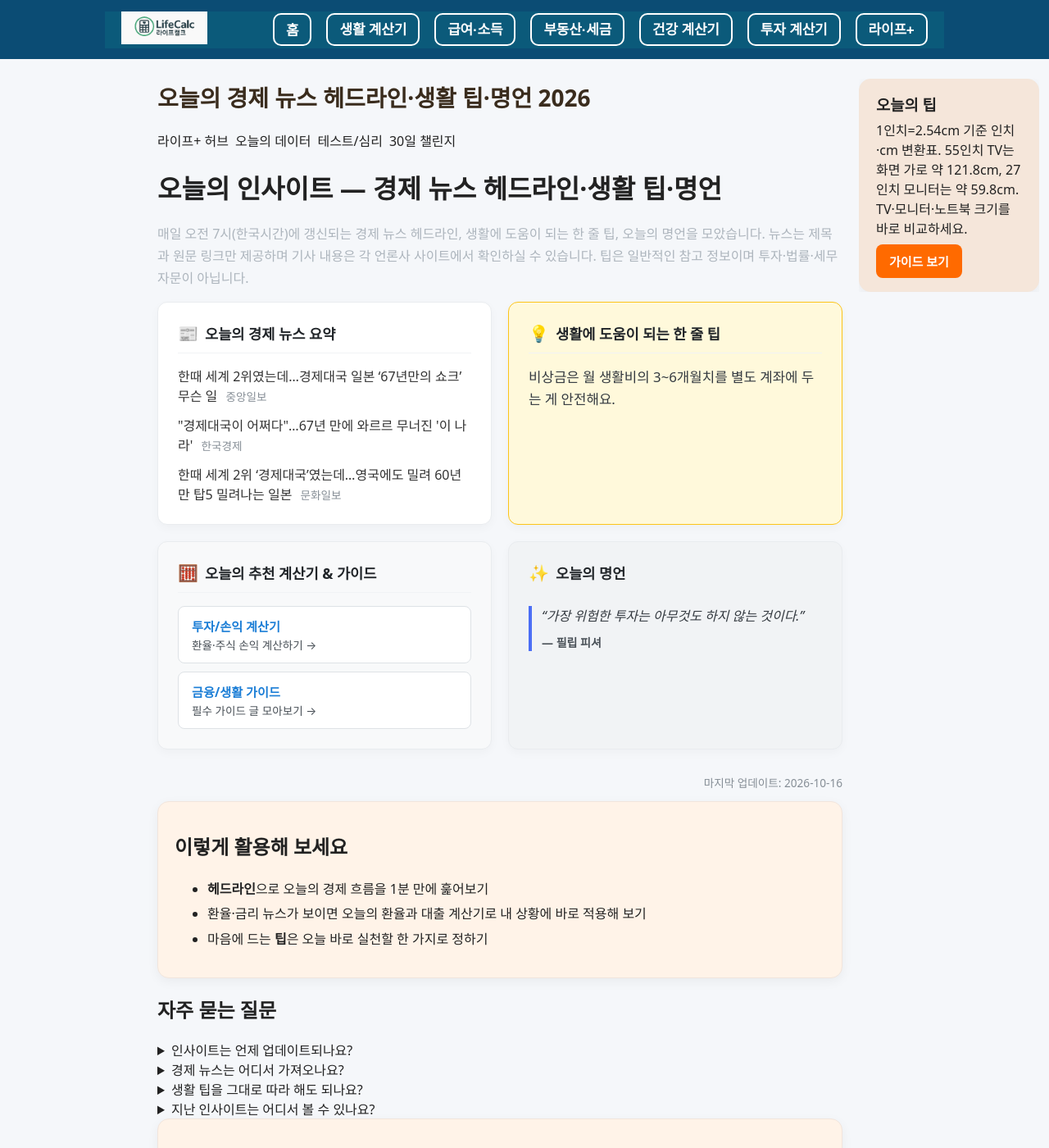
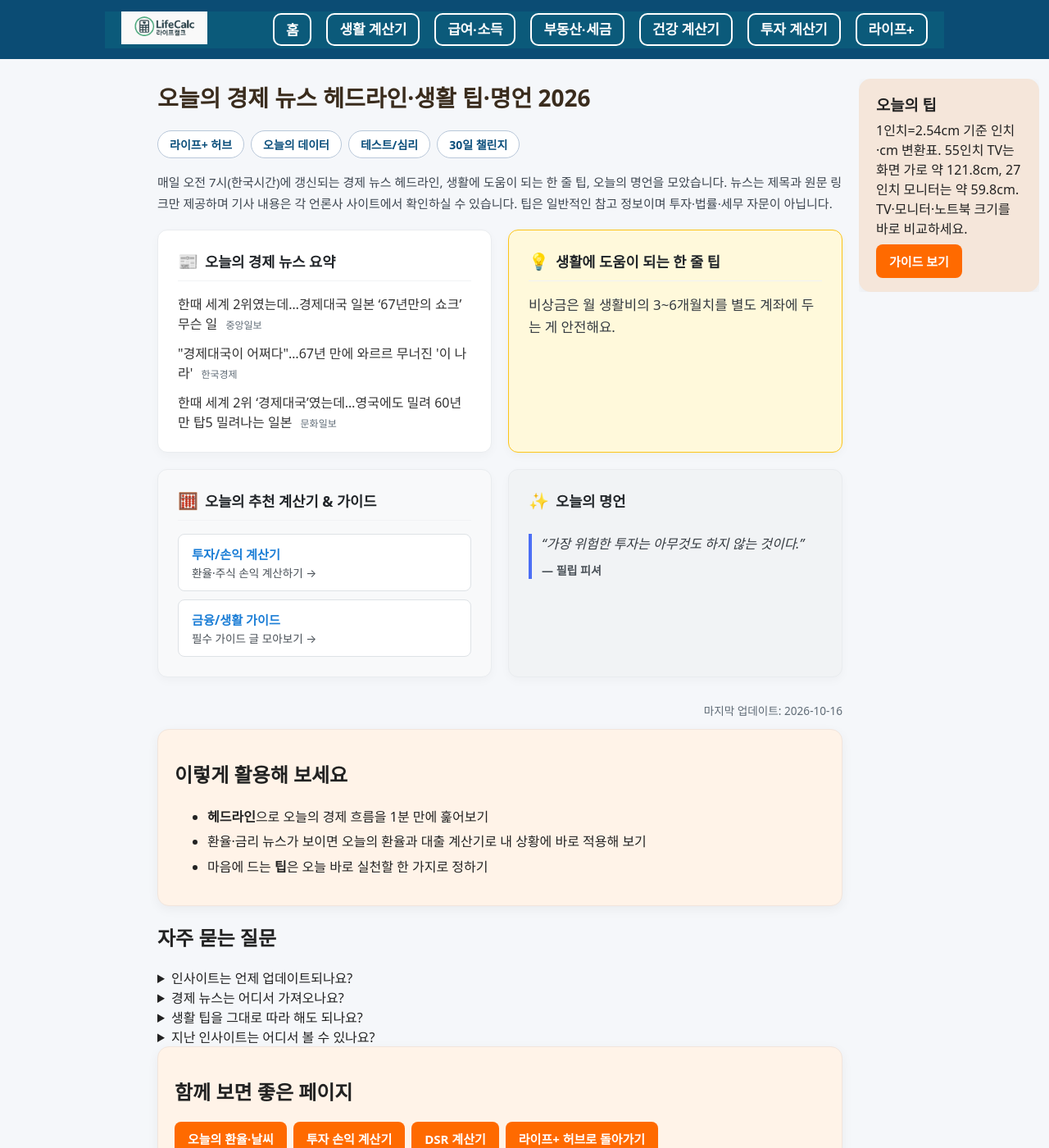
Before and after one commit to khai-lang/LifeCalc, a Jekyll site: the page built from lifeplus/insight/index.md, in a window 1280 px wide and 1400 px high. Shown: the whole window at 82% size. Built offline with Jekyll 4.4.1, drawn with Linux system fonts in a browser that asks for light colours.

Commit message:
Update index.md

```diff
--- a/lifeplus/insight/index.md
+++ b/lifeplus/insight/index.md
@@ -8,15 +8,24 @@ nav_label: 오늘의 인사이트
 nav_order: 40
 ---
 
-<nav class="subnav" style="display:flex;gap:8px;flex-wrap:wrap;margin-bottom:10px;">
-  <a class="chip" href="/lifeplus/">라이프+ 허브</a>
-  <a class="chip" href="/lifeplus/daily-data/">오늘의 데이터</a>
-  <a class="chip" href="/lifeplus/fun/">테스트/심리</a>
-  <a class="chip" href="/lifeplus/challenge/">30일 챌린지</a>
+<style>
+  .ins-subnav { display:flex; gap:8px; flex-wrap:wrap; margin:0 0 16px; }
+  .ins-subnav a { display:inline-block; padding:6px 14px; border:1px solid #b8c7d9; border-radius:999px;
+                  background:#fff; color:#0b4f7c; font-size:14px; font-weight:600; text-decoration:none; }
+  .ins-subnav a:hover { background:#eaf3fb; }
+  .ins-intro { margin:0 0 18px; line-height:1.75; font-size:15px; color:#3d4650; }
+  .insight-container .news-source { color:#5f6b76; font-size:12px; }
+  .insight-update-time { color:#5f6b76 !important; }
+</style>
+
+<nav class="ins-subnav" aria-label="라이프+ 메뉴">
+  <a href="/lifeplus/">라이프+ 허브</a>
+  <a href="/lifeplus/daily-data/">오늘의 데이터</a>
+  <a href="/lifeplus/fun/">테스트/심리</a>
+  <a href="/lifeplus/challenge/">30일 챌린지</a>
 </nav>
 
-<h1>오늘의 인사이트 — 경제 뉴스 헤드라인·생활 팁·명언</h1>
-<p class="muted" style="margin:6px 0 14px; line-height:1.7;">
+<p class="ins-intro">
   매일 오전 7시(한국시간)에 갱신되는 경제 뉴스 헤드라인, 생활에 도움이 되는 한 줄 팁, 오늘의 명언을 모았습니다.
   뉴스는 제목과 원문 링크만 제공하며 기사 내용은 각 언론사 사이트에서 확인하실 수 있습니다.
   팁은 일반적인 참고 정보이며 투자·법률·세무 자문이 아닙니다.
```
